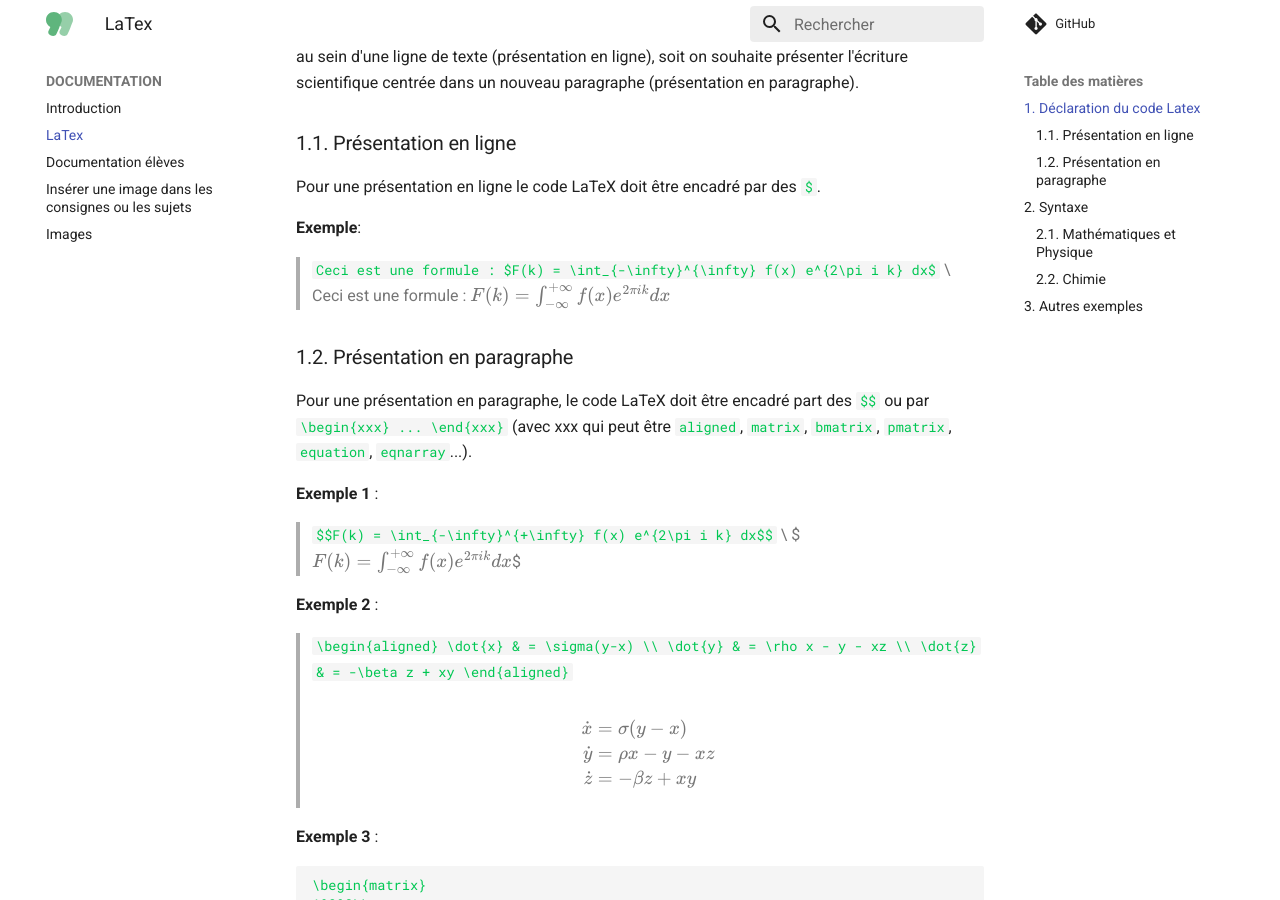
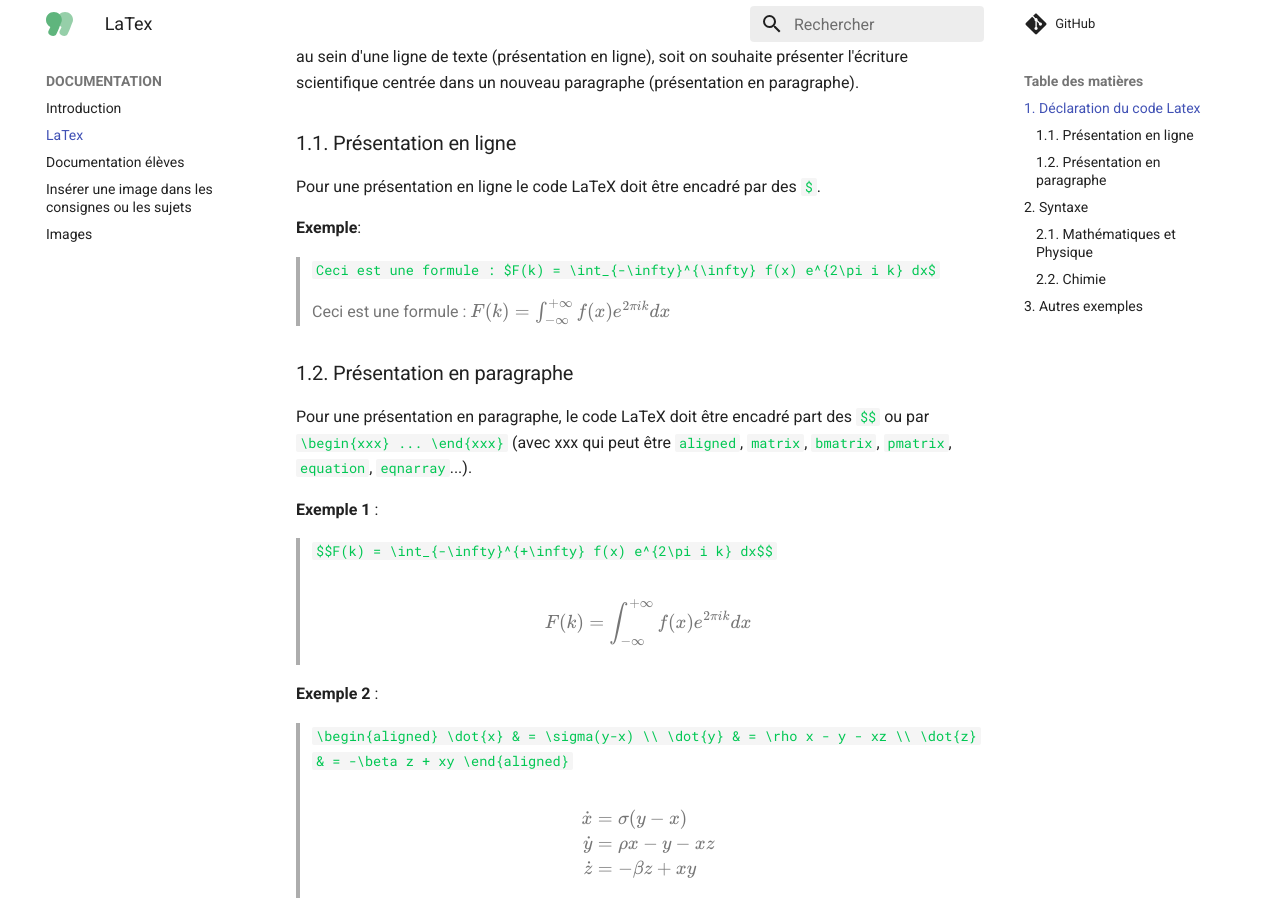
Before and after one commit to mon-oral/documentation, an MkDocs documentation site: the page built from docs/LaTex.md, in a window 1280 px wide and 900 px high, scrolled down 475 px. Built offline with MkDocs 1.6.1 and Material for MkDocs 9.7.7, drawn with Linux system fonts in a browser that asks for light colours; comment, search, counter and statistics services are not loaded; the version menu is left out.

Commit message:
Update LaTex.md

```diff
--- a/docs/LaTex.md
+++ b/docs/LaTex.md
@@ -15,7 +15,8 @@ Pour une présentation en ligne le code LaTeX doit être encadré par des `$`.
 
 **Exemple**:
 
-> `Ceci est une formule : $F(k) = \int_{-\infty}^{\infty} f(x) e^{2\pi i k} dx$` \
+> `Ceci est une formule : $F(k) = \int_{-\infty}^{\infty} f(x) e^{2\pi i k} dx$`
+>
 > Ceci est une formule : $F(k) = \int_{-\infty}^{+\infty} f(x) e^{2\pi i k} dx$
 
 
@@ -26,7 +27,8 @@ Pour une présentation en paragraphe, le code LaTeX doit être encadré part des
 
 **Exemple 1** :
 
-> `$$F(k) = \int_{-\infty}^{+\infty} f(x) e^{2\pi i k} dx$$` \
+> `$$F(k) = \int_{-\infty}^{+\infty} f(x) e^{2\pi i k} dx$$`
+>
 > $$F(k) = \int_{-\infty}^{+\infty} f(x) e^{2\pi i k} dx$$
 
 **Exemple 2** :
```
